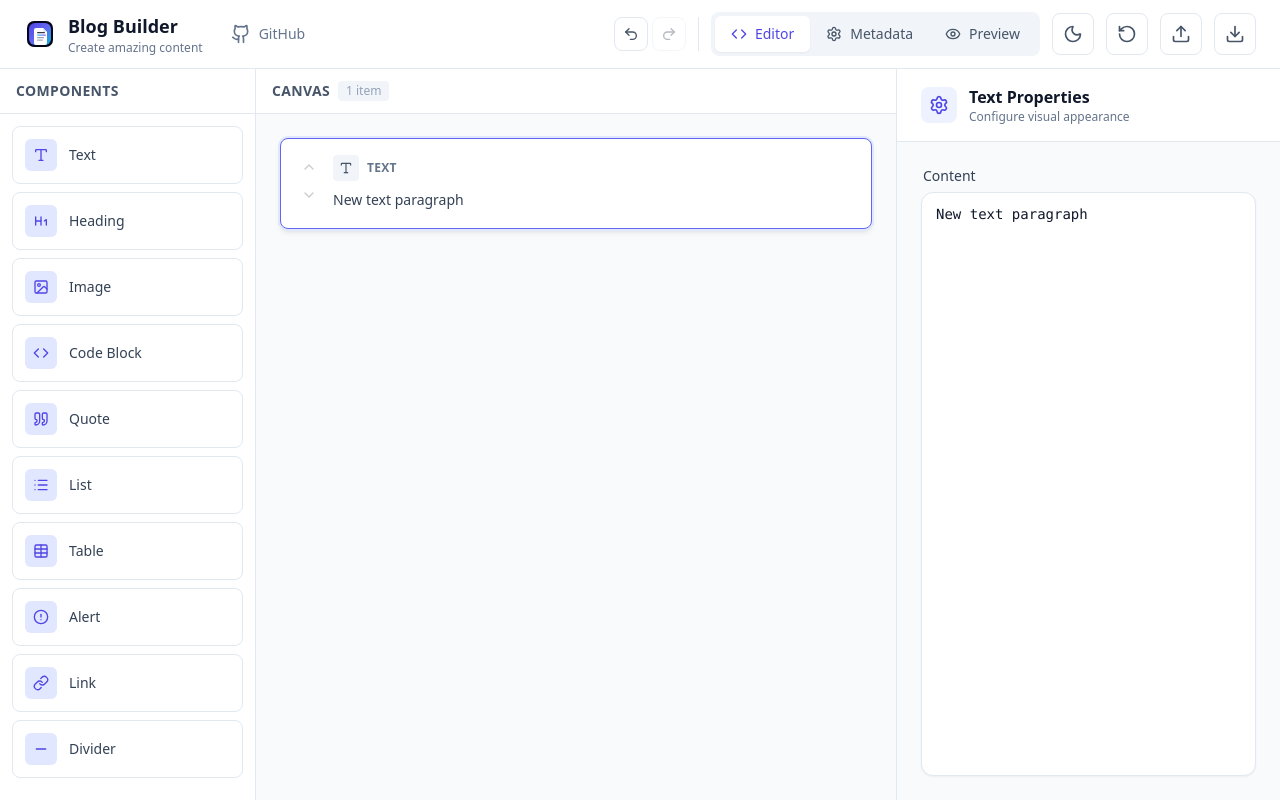
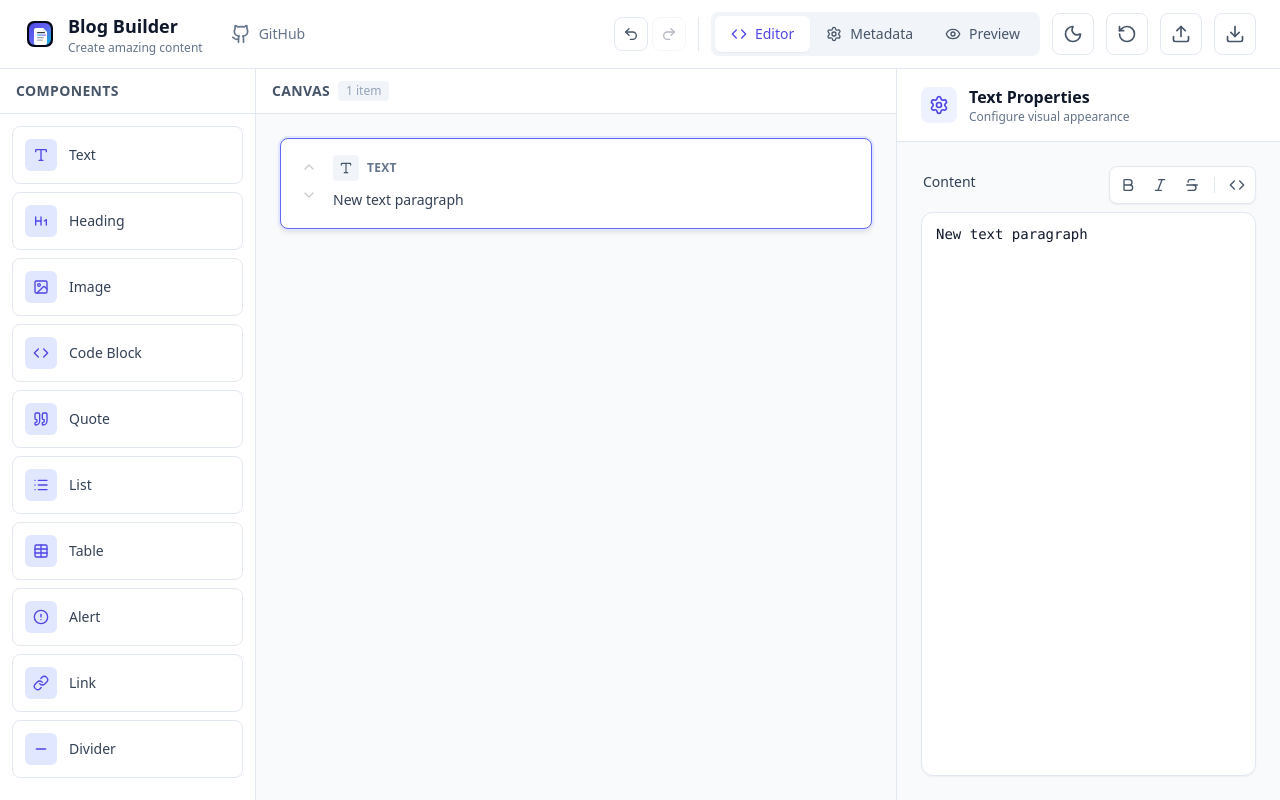
Before and after one commit to mustafakbaser/blog-post-builder, a React (Vite) app: page / in a window 1280 px wide. Both pictures are taken after a click on the button "Text". Built offline with nearby package versions, Linux system fonts and the light colour scheme.

Commit message:
feat: add `PreviewPost` component for rendering blog content with rich text support and create `Editor` component.

```diff
--- a/src/components/Editor.tsx
+++ b/src/components/Editor.tsx
@@ -1,6 +1,12 @@
-import { useState, useEffect } from 'react';
+import { useState, useEffect, useRef } from 'react';
 import type { ContentSection } from '../types/blog';
-import { Type, Image as ImageIcon, Code, Quote, List, Table, AlertCircle, Link as LinkIcon, Minus, Heading1, XCircle, Plus, ChevronUp, ChevronDown, Settings, Trash2, PanelLeftOpen, PanelRightOpen, X, Copy } from 'lucide-react';
+import {
+    Type, Image as ImageIcon, Calendar, Tag, Globe,
+    User, FileText, Link as LinkIcon, Clock, Hash,
+    Layout, Search, X, Plus, Trash2, GripVertical,
+    Bold, Italic, Strikethrough, Code, Settings, PanelLeftOpen, PanelRightOpen, Copy,
+    Quote, List, Table, AlertCircle, Heading1, Minus, ChevronUp, ChevronDown, XCircle
+} from 'lucide-react';
 import ConfirmDialog from './ConfirmDialog';
 
 // Sidebar Item Component - Click to add
@@ -185,6 +191,39 @@ function PropertiesPanel({ section, onChange }: { section: ContentSection | null
         );
     }
 
+    const textareaRef = useRef<HTMLTextAreaElement>(null);
+
+    const applyFormat = (format: 'bold' | 'italic' | 'strike' | 'code') => {
+        const textarea = textareaRef.current;
+        if (!textarea || !onChange) return;
+
+        const start = textarea.selectionStart;
+        const end = textarea.selectionEnd;
+        const text = textarea.value;
+        const selectedText = text.substring(start, end);
+
+        let wrapper = '';
+        switch (format) {
+            case 'bold': wrapper = '**'; break;
+            case 'italic': wrapper = '_'; break;
+            case 'strike': wrapper = '~'; break;
+            case 'code': wrapper = '`'; break;
+        }
+
+        const newText = text.substring(0, start) + wrapper + selectedText + wrapper + text.substring(end);
+
+        // Update content
+        onChange({ ...section, content: newText } as any);
+
+        // Restore focus and selection
+        requestAnimationFrame(() => {
+            if (textareaRef.current) {
+                textareaRef.current.focus();
+                textareaRef.current.setSelectionRange(start + wrapper.length, end + wrapper.length);
+            }
+        });
+    };
+
     const inputClass = "w-full px-3.5 py-2.5 bg-white dark:bg-slate-900 border border-slate-200 dark:border-slate-700 rounded-xl focus:ring-2 focus:ring-indigo-500/20 dark:focus:ring-indigo-400/20 focus:border-indigo-500 dark:focus:border-indigo-400 transition-all text-slate-900 dark:text-white text-sm shadow-sm";
     const labelClass = "block text-sm font-medium text-slate-700 dark:text-slate-300 mb-1.5 ml-0.5";
     const sectionTitleClass = "text-xs font-semibold text-slate-500 dark:text-slate-400 uppercase tracking-wide mb-3";
@@ -276,8 +315,45 @@ function PropertiesPanel({ section, onChange }: { section: ContentSection | null
                 {(section.type === 'text' || section.type === 'code' || section.type === 'heading') && (
                     <div className={section.type !== 'heading' ? "flex flex-col h-full gap-2" : "space-y-4"}>
                         <div className={section.type !== 'heading' ? "flex-1 flex flex-col min-h-[300px]" : ""}>
-                            <label className={labelClass}>Content</label>
+                            <div className="flex items-center justify-between mb-2">
+                                <label className={labelClass}>Content</label>
+                                {/* Text Formatting Toolbar */}
+                                {section.type === 'text' && (
+                                    <div className="flex items-center gap-1 bg-white dark:bg-slate-800 border border-slate-200 dark:border-slate-700 rounded-lg p-1 shadow-sm">
+                                        <button
+                                            onClick={() => applyFormat('bold')}
+                                            className="p-1.5 hover:bg-slate-100 dark:hover:bg-slate-700 rounded-md text-slate-600 dark:text-slate-400 transition-colors"
+                                            title="Bold"
+                                        >
+                                            <Bold className="w-4 h-4" />
+                                        </button>
+                                        <button
+                                            onClick={() => applyFormat('italic')}
+                                            className="p-1.5 hover:bg-slate-100 dark:hover:bg-slate-700 rounded-md text-slate-600 dark:text-slate-400 transition-colors"
+                                            title="Italic"
+                                        >
+                                            <Italic className="w-4 h-4" />
+                                        </button>
+                                        <button
+                                            onClick={() => applyFormat('strike')}
+                                            className="p-1.5 hover:bg-slate-100 dark:hover:bg-slate-700 rounded-md text-slate-600 dark:text-slate-400 transition-colors"
+                                            title="Strikethrough"
+                                        >
+                                            <Strikethrough className="w-4 h-4" />
+                                        </button>
+                                        <div className="w-px h-4 bg-slate-200 dark:bg-slate-700 mx-1" />
+                                        <button
+                                            onClick={() => applyFormat('code')}
+                                            className="p-1.5 hover:bg-slate-100 dark:hover:bg-slate-700 rounded-md text-slate-600 dark:text-slate-400 transition-colors"
+                                            title="Inline Code"
+                                        >
+                                            <Code className="w-4 h-4" />
+                                        </button>
+                                    </div>
+                                )}
+                            </div>
                             <textarea
+                                ref={textareaRef}
                                 value={section.content}
                                 onChange={(e) => onChange({ ...section, content: e.target.value } as any)}
                                 className={`${inputClass} font-mono leading-relaxed ${section.type !== 'heading' ? 'flex-1 resize-none' : ''}`}
--- a/src/components/PreviewPost.tsx
+++ b/src/components/PreviewPost.tsx
@@ -10,9 +10,36 @@ const CodeBlock = ({ code, language }: { code: string; language: string }) => (
     </pre>
 );
 
-const parseMarkdownLinks = (text: string) => {
-    // Simple mock implementation
-    return text;
+// Simple markdown parser for inline styles
+const parseMarkdown = (text: string) => {
+    // Split by patterns: code, bold, italic, strikethrough
+    // Order matters: code first to prevent parsing inside code blocks
+    const parts = text.split(/(`[^`]+`|\*\*[^*]+\*\*|_[^_]+_|~[^~]+~)/g);
+
+    return parts.map((part, index) => {
+        // Code: `text`
+        if (part.startsWith('`') && part.endsWith('`')) {
+            return (
+                <code key={index} className="px-1.5 py-0.5 mx-0.5 rounded-md bg-slate-800 text-red-400 font-mono text-sm font-medium">
+                    {part.slice(1, -1)}
+                </code>
+            );
+        }
+        // Bold: **text**
+        if (part.startsWith('**') && part.endsWith('**')) {
+            return <strong key={index} className="font-bold text-slate-900 dark:text-white">{part.slice(2, -2)}</strong>;
+        }
+        // Italic: _text_
+        if (part.startsWith('_') && part.endsWith('_')) {
+            return <em key={index} className="italic">{part.slice(1, -1)}</em>;
+        }
+        // Strikethrough: ~text~
+        if (part.startsWith('~') && part.endsWith('~')) {
+            return <del key={index} className="line-through opacity-70">{part.slice(1, -1)}</del>;
+        }
+        // Normal text
+        return part;
+    });
 };
 
 const blogPostContent = {
@@ -42,7 +69,7 @@ export default function PreviewPost({ post, language = 'tr' }: PreviewPostProps)
     function renderContent(section: ContentSection) {
         switch (section.type) {
             case 'text':
-                return <p className="mb-6 text-slate-700 dark:text-slate-300 leading-relaxed break-words">{parseMarkdownLinks(section.content)}</p>;
+                return <p className="mb-6 text-slate-700 dark:text-slate-300 leading-relaxed break-words">{parseMarkdown(section.content)}</p>;
             case 'code':
                 return <CodeBlock code={section.content} language={section.language} />;
             case 'heading':
@@ -59,7 +86,7 @@ export default function PreviewPost({ post, language = 'tr' }: PreviewPostProps)
                     <HeadingTag id={section.content.toLowerCase().replace(/\s+/g, '-')}
                         className={`${headingClasses} text-slate-900 dark:text-white scroll-mt-20 break-words`}
                     >
-                        {parseMarkdownLinks(section.content)}
+                        {parseMarkdown(section.content)}
                     </HeadingTag>
                 );
             case 'link':
@@ -84,7 +111,7 @@ export default function PreviewPost({ post, language = 'tr' }: PreviewPostProps)
             case 'quote':
                 return (
                     <blockquote className="my-8 pl-4 border-l-4 border-indigo-500 dark:border-indigo-400">
-                        <p className="text-lg italic text-slate-700 dark:text-slate-300 break-words">{parseMarkdownLinks(section.content)}</p>
+                        <p className="text-lg italic text-slate-700 dark:text-slate-300 break-words">{parseMarkdown(section.content)}</p>
                         {(section.author || section.source) && (
                             <footer className="mt-2 text-sm text-slate-500 dark:text-slate-400 break-words">
                                 {section.author && <span className="font-medium">{section.author}</span>}
@@ -99,7 +126,7 @@ export default function PreviewPost({ post, language = 'tr' }: PreviewPostProps)
                 return (
                     <ListTag className={`my-6 pl-6 space-y-2 ${section.ordered ? 'list-decimal' : 'list-disc'}`}>
                         {section.items.map((item, index) => (
-                            <li key={index} className="text-slate-700 dark:text-slate-300 break-words">{parseMarkdownLinks(item)}</li>
+                            <li key={index} className="text-slate-700 dark:text-slate-300 break-words">{parseMarkdown(item)}</li>
                         ))}
                     </ListTag>
                 );
@@ -114,7 +141,7 @@ export default function PreviewPost({ post, language = 'tr' }: PreviewPostProps)
                                 <tr>
                                     {section.headers.map((header, index) => (
                                         <th key={index} className="px-6 py-3 text-left text-xs font-semibold text-slate-600 dark:text-slate-300 uppercase tracking-wider">
-                                            {parseMarkdownLinks(header)}
+                                            {parseMarkdown(header)}
                                         </th>
                                     ))}
                                 </tr>
@@ -124,7 +151,7 @@ export default function PreviewPost({ post, language = 'tr' }: PreviewPostProps)
                                     <tr key={rowIndex} className="hover:bg-slate-50 dark:hover:bg-slate-800/50 transition-colors">
                                         {row.map((cell, cellIndex) => (
                                             <td key={cellIndex} className="px-6 py-4 text-sm text-slate-700 dark:text-slate-300 break-words">
-                                                {parseMarkdownLinks(cell)}
+                                                {parseMarkdown(cell)}
                                             </td>
                                         ))}
                                     </tr>
@@ -145,7 +172,7 @@ export default function PreviewPost({ post, language = 'tr' }: PreviewPostProps)
                     <div className={`my-6 p-4 rounded-lg border ${alertStyles.bg} ${alertStyles.border}`}>
                         <div className="flex">
                             <Icon className={`h-5 w-5 ${alertStyles.text} mr-3 flex-shrink-0 mt-0.5`} />
-                            <div className={`${alertStyles.text} break-words flex-1`}>{parseMarkdownLinks(section.content)}</div>
+                            <div className={`${alertStyles.text} break-words flex-1`}>{parseMarkdown(section.content)}</div>
                         </div>
                     </div>
                 );
```
